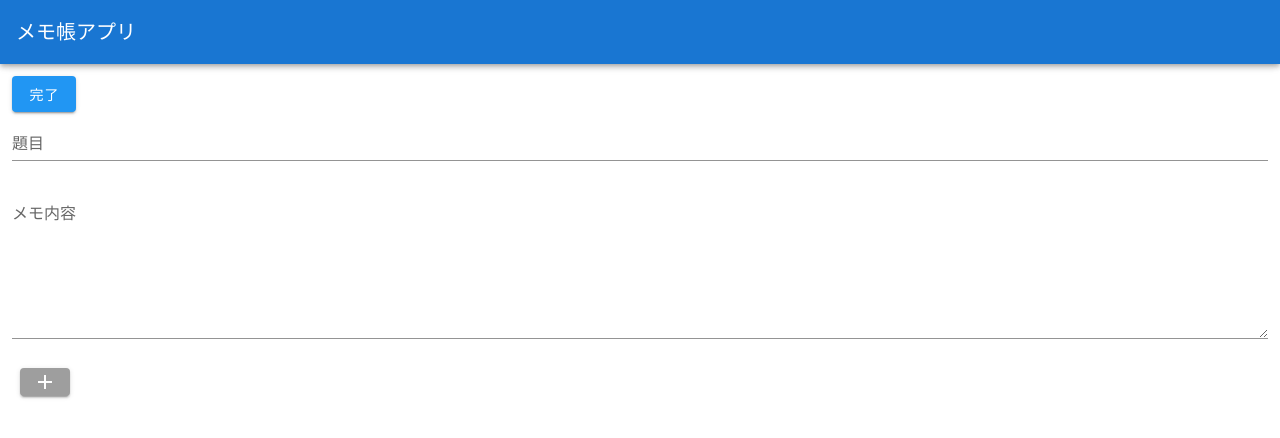
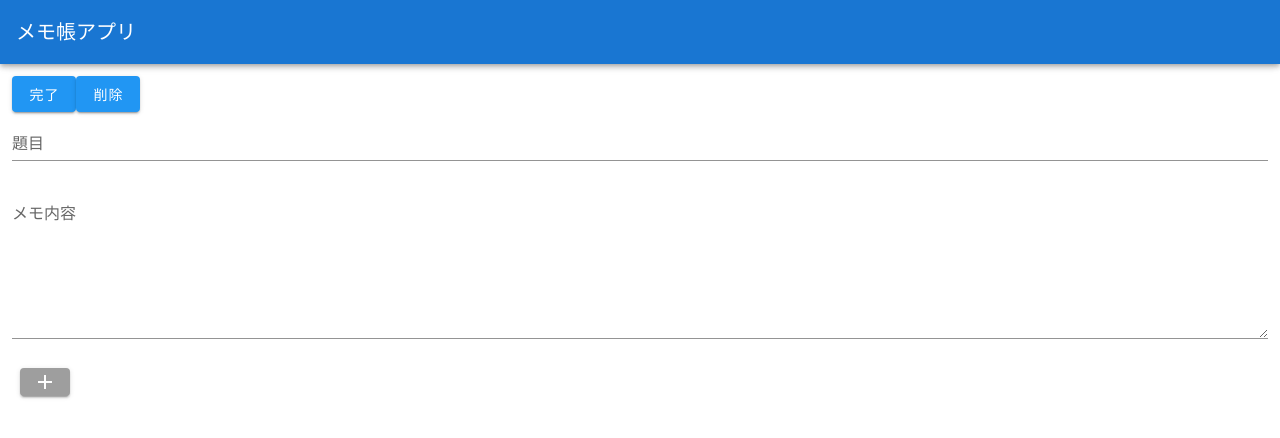
Before and after one commit to ESM-fd/pair-mob-camp, a Vue app: page / in a window 1280 px wide. Shown: the top 438 px of the page. Built offline with nearby package versions, Linux system fonts and the light colour scheme.

Commit message:
編集削除のイベント追加

```diff
--- a/src/components/FormApp.vue
+++ b/src/components/FormApp.vue
@@ -3,8 +3,16 @@
     <v-btn
       color="blue"
       dark
-      >
+      @click="saveMemo()"
+    >
       完了
+    </v-btn>
+    <v-btn
+      color="blue"
+      dark
+      @click="deleteMemo()"
+    >
+      削除
     </v-btn>
     <v-text-field
       label="題目"
@@ -21,7 +29,7 @@
       small
       color="grey"
       class="ma-2"
-      @click="addInput()"
+      @click="saveMemo()"
     >
       <v-icon dark>mdi-plus</v-icon>
     </v-btn>
@@ -30,14 +38,29 @@
 
 <script>
 export default {
+  props: [
+    // 新規更新フラグ
+    'isNew',
+    // メモデータ
+    'memoData'
+  ],
   data () {
-    return {
-      memoData: { title: '', memo: '' }
-    }
+    return {}
   },
   methods: {
-    addInput () {
+    saveMemo () {
       // TODO:データベースへの保存処理
+      if (this.isNew) {
+        // 登録関数を呼び出す
+        console.log('登録するよ')
+      } else {
+        // 更新関数を呼び出す
+        console.log('更新するよ')
+      }
+    },
+    deleteMemo () {
+      // TODO:データベースの削除処理
+      console.log('削除するよ')
     }
   }
 }
--- a/src/view/MemoApp.vue
+++ b/src/view/MemoApp.vue
@@ -1,6 +1,8 @@
 <template>
   <div>
     <formApp-component
+      :isNew='isNew'
+      :memoData='memoData'
       @addMemo='addMemo'
     ></formApp-component>
   </div>
@@ -14,6 +16,10 @@ export default {
   },
   data () {
     return {
+      // 新規更新フラグ
+      isNew: false,
+      // メモデータ
+      memoData: { title: '', memo: '' }
     // // メモ入力画面の表示制御用
     // isFormVisible: false
     }
```
